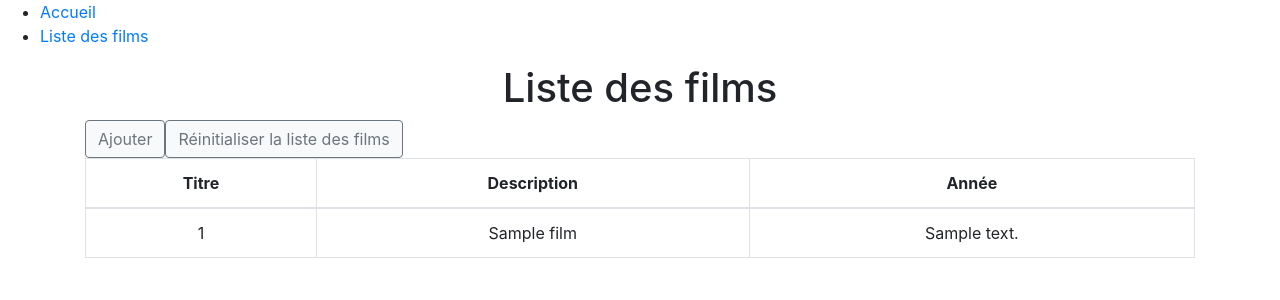
After one commit to eirla42/sakila-location-films, a PHP site: page /sakila-location-films/views/admin/film/list-film.php in a window 1280 px wide. The commit adds this page. Shown: the top 300 px of the page. Run offline with PHP 8.4, Linux system fonts and the light colour scheme; tables that the repository leaves empty hold one stand-in row (values such as "Sample post").

Commit message:
List of films for admin

```diff
--- /dev/null
+++ b/src/views/admin/film/add-film.php
@@ -0,0 +1 @@
+<?php
--- /dev/null
+++ b/src/views/admin/film/list-film.php
@@ -0,0 +1,31 @@
+<?php
+require_once '../../header.php';
+require __DIR__ .'/../../../db/db-connect.php';
+require __DIR__ . '/../../../views-models/home.php';
+
+?>
+    <h1>Liste des films</h1>
+
+    <div class='row'>
+        <div class='text-left col-7 btn-group'>
+            <a href='./add-film.php'><button class='btn btn-light btn-outline-secondary'>Ajouter</button></a>
+            <a href='./list-film.php'><button class='btn btn-light btn-outline-secondary'>Réinitialiser la liste des films</button></a>
+        </div>
+
+        <div class='col-12'>
+            <table class="table table-bordered table-condensed">
+                <thead>
+                    <tr>
+                        <th>Titre</th>
+                        <th>Description</th>
+                        <th>Année</th>
+                    </tr>
+                </thead>
+                <tbody>
+                    <?php renderFilms(); ?>
+                </tbody>
+            </table>
+        </div>
+    </div>
+
+<?php require_once '../../footer.php'; ?>
--- /dev/null
+++ b/src/views/admin/film/update-film.php
@@ -0,0 +1 @@
+<?php
--- /dev/null
+++ b/src/views/admin/home-admin.php
@@ -0,0 +1 @@
+<?php
--- /dev/null
+++ b/src/views/admin/login.php
@@ -0,0 +1 @@
+<?php
--- a/src/views/header.php
+++ b/src/views/header.php
@@ -1,3 +1,7 @@
+<?php
+    require __DIR__."/../config/config.php";
+?>
+
 <!DOCTYPE html>
 <html lang="en">
 <head>
@@ -11,8 +15,8 @@
 
     <nav>
         <ul>
-            <li><a href="<?= URL_ROOT; ?>"> Home </a></li>
-            <li><a href="<?= URL_ROOT; ?>about"> About </a></li>
+            <li><a href="<?= URL_ROOT; ?>"> Accueil </a></li>
+            <li><a href="<?= URL_ROOT; ?>views/admin/film/list-film.php"> Liste des films </a></li>
         </ul>
     </nav>
 
```
Also changed, not shown: src/views/home.php (+5 -5 lines).
